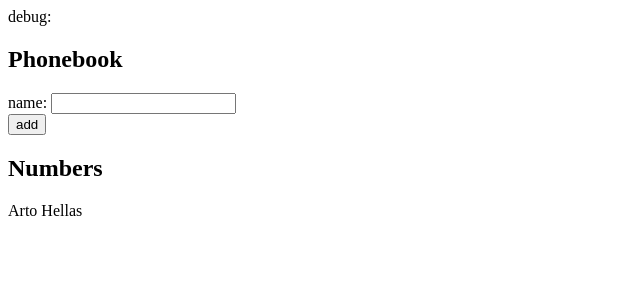
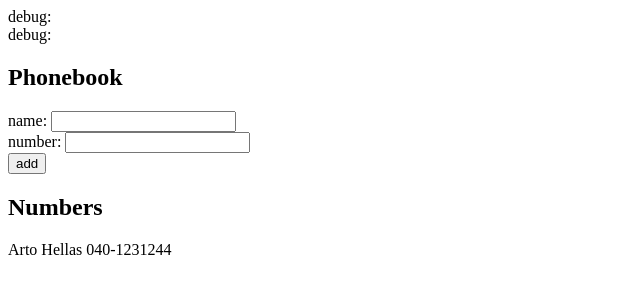
Before and after one commit to ajuti/fs-part-2, a React (Vite) app in the folder puhelinluettelo/: page / in a window 1280 px wide. Shown: the top 300 px of the page, without its empty margins (0-640 px from the left). Built offline with nearby package versions, Linux system fonts and the light colour scheme.

Commit message:
puhelinluettelo step3

```diff
--- a/puhelinluettelo/src/App.jsx
+++ b/puhelinluettelo/src/App.jsx
@@ -2,12 +2,17 @@ import { useState } from 'react'
 
 const App = () => {
   const [persons, setPersons] = useState([
-    { name: 'Arto Hellas' }
+    { name: 'Arto Hellas', number: "040-1231244" }
   ])
   const [newName, setNewName] = useState('')
+  const [newNum, setNewNum] = useState("")
 
-  const handleInputChange = (event) => {
+  const handleNameChange = (event) => {
     setNewName(event.target.value)
+  }
+
+  const handleNumChange = (event) => {
+    setNewNum(event.target.value)
   }
 
   const addName = (event) => {
@@ -16,21 +21,31 @@ const App = () => {
       alert(`${newName} is already added to the phonebook`)
       return
     }
+    if (persons.map(x => x.number).includes(newNum)) {
+      alert(`${newNum} is already added to the phonebook`)
+      return
+    }
     const nameObj = {
       name: newName,
+      number: newNum,
     }
 
     setPersons(persons.concat(nameObj))
     setNewName("")
+    setNewNum("")
   }
 
   return (
     <div>
       <div>debug: {newName}</div>
+      <div>debug: {newNum}</div>
       <h2>Phonebook</h2>
       <form onSubmit={addName}>
         <div>
-          name: <input value={newName} onChange={handleInputChange} />
+          name: <input value={newName} onChange={handleNameChange} />
+        </div>
+        <div>
+          number: <input value={newNum} onChange={handleNumChange}/>
         </div>
         <div>
           <button type="submit">add</button>
@@ -38,7 +53,7 @@ const App = () => {
       </form>
       <h2>Numbers</h2>
       {persons.map(obj =>
-        <p key={obj.name}>{obj.name}</p>
+        <p key={obj.name}>{obj.name} {obj.number}</p>
       )}
     </div>
   )
```
